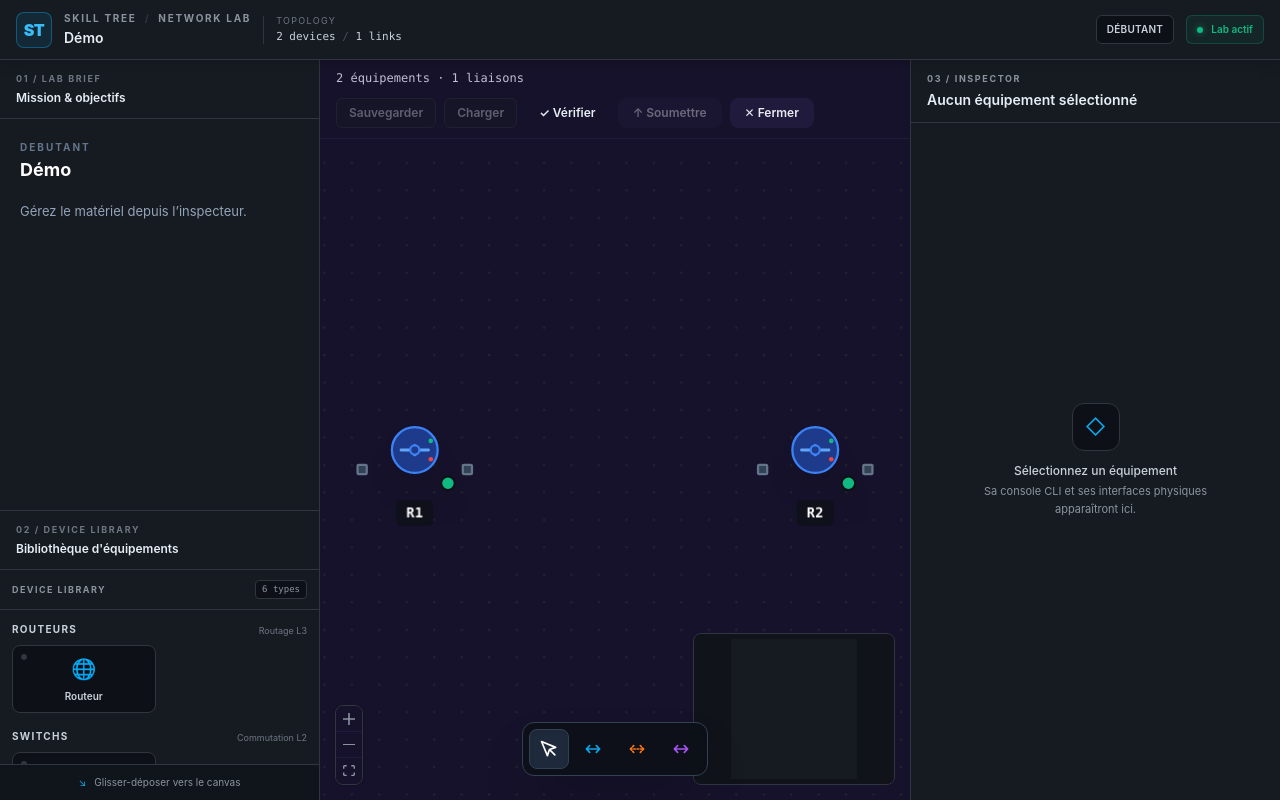
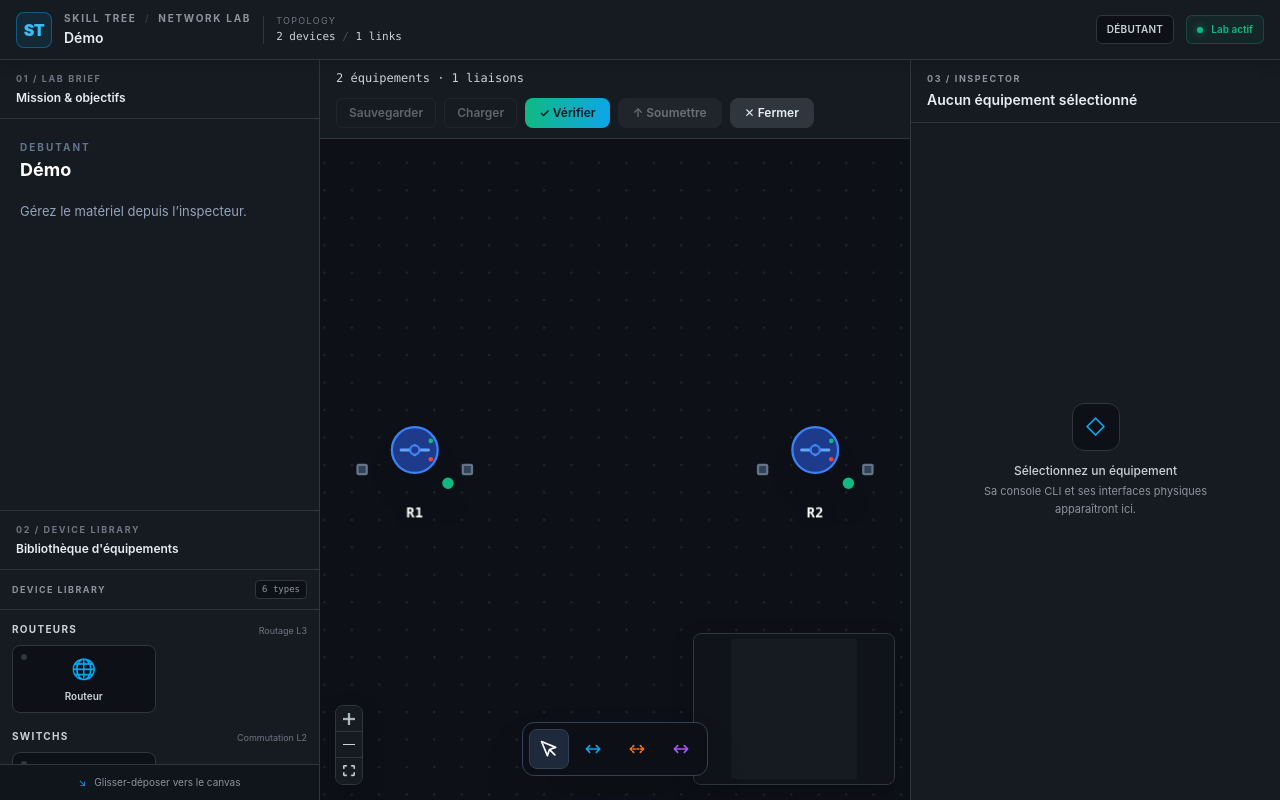
Before and after one commit to biggyseven/Skill-Tree, a React (Vite) app in the folder app/lab-workspace/: page / in a window 1280 px wide. Built offline with nearby package versions, Linux system fonts and the light colour scheme.

Commit message:
M13: unify dark workspace theme and control styling

```diff
--- a/app/lab-workspace/src/index.css
+++ b/app/lab-workspace/src/index.css
@@ -6,57 +6,116 @@
   font-family: Inter, ui-sans-serif, system-ui, -apple-system, BlinkMacSystemFont, "Segoe UI", sans-serif;
   font-synthesis: none;
   text-rendering: optimizeLegibility;
-  --s1: #101827;
-  --s2: #263449;
-  --emerald-400: #34d399;
-  --emerald-300: #6ee7b7;
-  --cyan-400: #22d3ee;
-  --red-400: #f87171;
-  --text-primary: #f1f5f9;
+  --s0: #0d1117;
+  --s1: #161b22;
+  --s2: #30363d;
+  --s3: #484f58;
+  --s4: #21262d;
+  --emerald-300: #34d399;
+  --emerald-400: #10b981;
+  --cyan-300: #38bdf8;
+  --cyan-400: #0ea5e9;
+  --rose-400: #f85149;
+  --on-accent: #061b22;
+  --text-primary: #e6edf3;
+  --text-secondary: #c9d1d9;
+  --text-muted: #8b949e;
   color: var(--text-primary);
-  background: var(--s1);
+  background: var(--s0);
+}
+
+[data-theme="aurore"] {
+  --s0: #0d1117;
+  --s1: #161b22;
+  --s2: #30363d;
+  --s3: #484f58;
+  --s4: #21262d;
+  --emerald-300: #34d399;
+  --emerald-400: #10b981;
+  --cyan-300: #38bdf8;
+  --cyan-400: #0ea5e9;
+  --rose-400: #f85149;
+  --on-accent: #061b22;
+  --text-primary: #e6edf3;
+  --text-secondary: #c9d1d9;
+  --text-muted: #8b949e;
+}
+
+[data-theme="lumiere"] {
+  --s0: #f5f7fa;
+  --s1: #ffffff;
+  --s2: #d0d7de;
+  --s3: #afb8c1;
+  --s4: #eaeef2;
+  --emerald-300: #047857;
+  --emerald-400: #059669;
+  --cyan-300: #0369a1;
+  --cyan-400: #0284c7;
+  --rose-400: #e11d48;
+  --on-accent: #ffffff;
+  --text-primary: #1f2328;
+  --text-secondary: #424a53;
+  --text-muted: #656d76;
 }
 
 * { box-sizing: border-box; }
-html, body, #root { min-width: 320px; min-height: 100%; width: 100%; margin: 0; }
-body { min-height: 100vh; }
-.theme-root { background: var(--s1); color: var(--text-primary); transition: background-color 160ms ease, color 160ms ease; }
-.theme-root[data-theme='light'] {
-  --s1: #f8fafc;
-  --s2: #d8e1ec;
-  --emerald-400: #059669;
-  --emerald-300: #10b981;
-  --cyan-400: #0891b2;
-  --red-400: #dc2626;
-  --text-primary: #0f172a;
+
+html, body, #lab-root, #root {
+  min-width: 320px;
+  min-height: 100%;
+  width: 100%;
+  margin: 0;
 }
-.react-flow { background: var(--s1); }
-.react-flow__controls, .react-flow__minimap { border: 1px solid var(--s2); overflow: hidden; }
-.react-flow__controls-button { background: var(--s1); fill: var(--text-primary); border-bottom-color: var(--s2); }
-.react-flow__controls-button:hover { background: var(--s2); }
+
+html, body { height: 100%; }
+body { min-height: 100vh; background: var(--s0); color: var(--text-primary); }
+button { -webkit-tap-highlight-color: transparent; }
+
+.react-flow { background: var(--s0); }
+.react-flow__controls,
+.react-flow__minimap {
+  overflow: hidden;
+  border: 1px solid var(--s2);
+  border-radius: 8px;
+  background: var(--s1);
+  box-shadow: 0 8px 22px rgba(0, 0, 0, 0.22);
+}
+.react-flow__controls-button {
+  display: grid;
+  place-items: center;
+  background: var(--s1);
+  color: var(--text-secondary);
+  border-bottom: 1px solid var(--s2);
+  transition: background-color 140ms ease, color 140ms ease;
+}
+.react-flow__controls-button:last-child { border-bottom: 0; }
+.react-flow__controls-button:hover {
+  background: var(--s4);
+  color: var(--cyan-300);
+}
+.react-flow__controls-button svg { fill: currentColor; stroke: currentColor; }
 .react-flow__minimap { background: var(--s1); }
-.react-flow__attribution { background: var(--s1); color: var(--text-primary); }
+.react-flow__attribution { background: var(--s1); color: var(--text-muted); }
 
-/* === CSS vars pour le Lab Workspace (ajout M2) === */
-:root, [data-theme="aurore"] {
-  --s0:#100d21; --s1:#16122b; --s2:#201b3c; --s3:#292249; --s4:#1c1736;
-  --w:255 255 255;
-  --on-accent:6 32 31;
-  --emerald-300:110 231 183; --emerald-400:52 211 153;
-  --cyan-300:94 234 212; --cyan-400:45 212 191;
-  --rose-400:251 113 133;
-  --text-primary:rgb(235 233 241);
-  --text-secondary:rgb(194 190 213);
-  --text-muted:rgb(132 124 171);
+.lab-scrollbar {
+  scrollbar-width: thin;
+  scrollbar-color: var(--s3) var(--s0);
 }
-[data-theme="lumiere"] {
-  --s0:#f8f7fd; --s1:#ffffff; --s2:#eae7f8; --s3:#dedaf1; --s4:#e7e4f6;
-  --w:25 20 52;
-  --on-accent:255 255 255;
-  --emerald-300:4 120 87; --emerald-400:5 150 105;
-  --cyan-300:3 105 161; --cyan-400:2 132 199;
-  --rose-400:225 29 72;
-  --text-primary:rgb(35 32 50);
-  --text-secondary:rgb(61 56 87);
-  --text-muted:rgb(100 91 143);
+.lab-scrollbar::-webkit-scrollbar { width: 8px; height: 8px; }
+.lab-scrollbar::-webkit-scrollbar-track { background: var(--s0); }
+.lab-scrollbar::-webkit-scrollbar-thumb {
+  border: 2px solid var(--s0);
+  border-radius: 999px;
+  background: var(--s3);
 }
+.lab-scrollbar::-webkit-scrollbar-thumb:hover { background: var(--text-muted); }
+
+@keyframes lab-selected-glow {
+  0%, 100% { filter: drop-shadow(0 0 2px rgba(14, 165, 233, 0.18)); }
+  50% { filter: drop-shadow(0 0 8px rgba(14, 165, 233, 0.34)); }
+}
+.react-flow__node.selected { animation: lab-selected-glow 2.4s ease-in-out infinite; }
+@media (prefers-reduced-motion: reduce) {
+  .react-flow__node.selected { animation: none; }
+  *, *::before, *::after { scroll-behavior: auto !important; transition-duration: 0.01ms !important; }
+}
```
